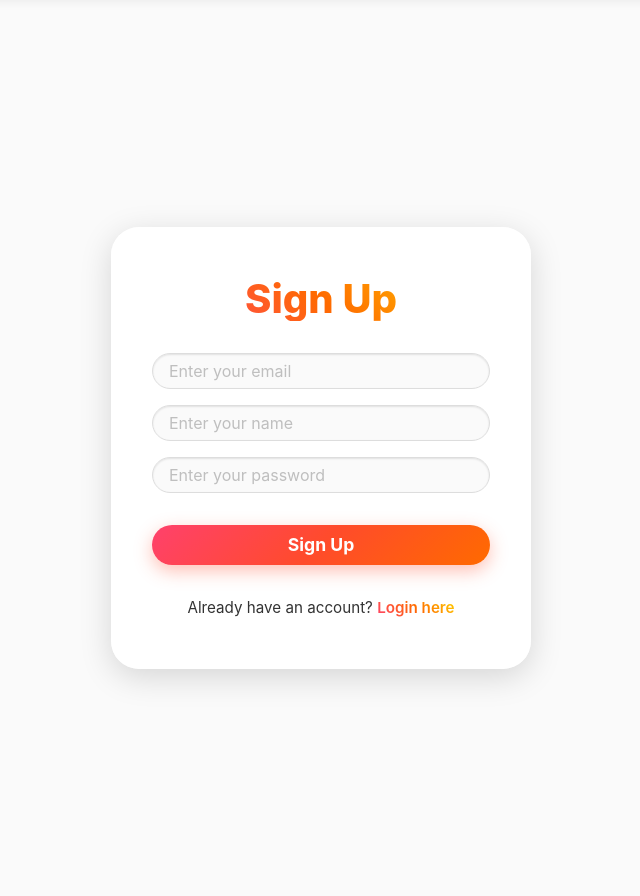
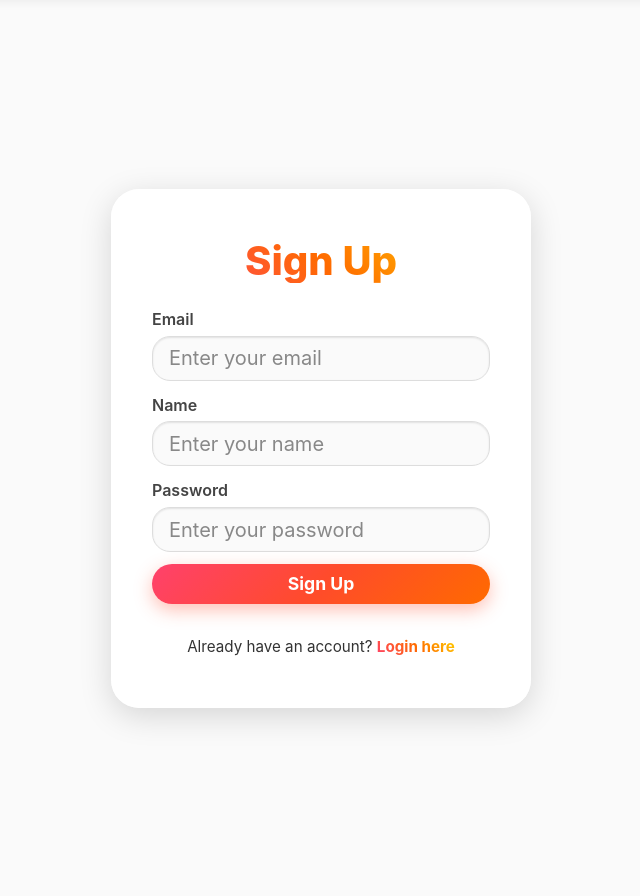
Before and after one commit to JospinJudes/hello-python-ci, a Flask app: page /signup in a window 1280 px wide. Shown: the part 71-967 px from the top of the page, without its empty margins (319-959 px from the left). Run offline with Flask 3, Linux system fonts and the light colour scheme; some libraries are stand-ins or nearby versions.

Commit message:
HTML Sign Up Form

```diff
--- a/flask_auth/project/templates/signup.html
+++ b/flask_auth/project/templates/signup.html
@@ -1,31 +1,19 @@
 {% extends "base.html" %}
 
 {% block content %}
-<div class="signup-container" style="display:flex; justify-content:center; align-items:center; min-height:100vh; padding:1rem;">
+<div class="signup-container page-background" style="display:flex; justify-content:center; align-items:center; min-height:100vh; padding:1rem;">
 
-    <div class="signup-box"
-         style="
-            background: rgba(255, 255, 255, 0.95);
-            border-radius: 28px;
-            padding: 3rem 2.5rem;
-            max-width: 420px;
-            width: 100%;
-            backdrop-filter: blur(10px);
-            -webkit-backdrop-filter: blur(10px);
-            box-shadow: 0 8px 32px rgba(0,0,0,0.15);
-            border: 1px solid rgba(255, 255, 255, 0.2);
-         ">
+    <div class="signup-box">
 
-        <h2 class="title gradient-text" style="font-size:2.5rem; text-align:center; margin-bottom:2rem; font-weight:800;">
+        <h2 class="title gradient-text signup-title">
             Sign Up
         </h2>
 
-                <!-- Flash messages -->
+        <!-- Flash messages -->
         {% with messages = get_flashed_messages(with_categories=true) %}
         {% if messages %}
             {% for category, message in messages %}
             {% if category == 'success' %}
-                <!-- Message de succès vert -->
                 <div class="notification" style="
                     border-radius: 12px;
                     padding: 0.8rem 1rem;
@@ -33,21 +21,18 @@
                     font-weight: 600;
                     text-align: center;
                     background: rgba(56, 161, 105, 0.85);
-                    color: white;
-                ">
+                    color: white;">
                     {{ message }}
                 </div>
             {% else %}
-                <!-- Messages d'erreur / email exists -->
                 <div class="notification" style="
                     border-radius: 12px;
-                    padding:0.8rem 1rem;
-                    margin-bottom:1.5rem;
-                    font-weight:600;
-                    text-align:center;
+                    padding: 0.8rem 1rem;
+                    margin-bottom: 1.5rem;
+                    font-weight: 600;
+                    text-align: center;
                     background: rgba(255,37,37,0.85);
-                    color:white;
-                ">
+                    color:white;">
                     {{ message }}
                     {% if category == 'email_exists' %}
                         <br>Go to <a href="{{ url_for('auth.login') }}" class="gradient-text" style="font-weight:600;">login page</a>.
@@ -58,100 +43,174 @@
         {% endif %}
         {% endwith %}
 
-        <!-- Script pour effacer automatiquement les messages de succès -->
+        <!-- Script auto-remove success -->
         <script>
         document.querySelectorAll('.notification').forEach(msg => {
-            // On ne supprime que les messages verts (success)
             if (msg.style.background.includes('56, 161, 105')) {
                 setTimeout(() => {
                     msg.style.opacity = 0;
                     setTimeout(() => msg.remove(), 500);
-                }, 3000); // disparaît après 3s
+                }, 3000);
             }
         });
         </script>
 
-        <form method="POST" action="/signup" novalidate style="display:flex; flex-direction:column; gap:1rem;">
+        <!-- FORM -->
+        <form method="POST" action="/signup" novalidate class="signup-form">
+
             <!-- Email -->
-            <input class="input is-medium"
-                   type="email"
-                   name="email"
-                   placeholder="Enter your email"
-                   required
-                   style="
-                       border-radius: 18px;
-                       padding: 1rem;
-                       font-size: 1rem;
-                       background: rgba(250,250,250,0.95);
-                       border: 1px solid #ddd;
-                       transition: 0.3s;
-                   "
-                   onfocus="this.style.borderColor='#ff416c'; this.style.boxShadow='0 0 8px rgba(255,65,108,0.5)';"
-                   onblur="this.style.borderColor='#ddd'; this.style.boxShadow='none';"
-            >
+            <div class="field">
+                <label for="email" class="field-label">Email</label>
+                <input class="input is-medium"
+                       id="email"
+                       name="email"
+                       type="email"
+                       placeholder="Enter your email"
+                       required>
+            </div>
 
             <!-- Name -->
-            <input class="input is-medium"
-                   type="text"
-                   name="name"
-                   placeholder="Enter your name"
-                   required
-                   style="
-                       border-radius: 18px;
-                       padding: 1rem;
-                       font-size: 1rem;
-                       background: rgba(250,250,250,0.95);
-                       border: 1px solid #ddd;
-                       transition: 0.3s;
-                   "
-                   onfocus="this.style.borderColor='#ff416c'; this.style.boxShadow='0 0 8px rgba(255,65,108,0.5)';"
-                   onblur="this.style.borderColor='#ddd'; this.style.boxShadow='none';"
-            >
+            <div class="field">
+                <label for="name" class="field-label">Name</label>
+                <input class="input is-medium"
+                       id="name"
+                       name="name"
+                       type="text"
+                       placeholder="Enter your name"
+                       required>
+            </div>
 
             <!-- Password -->
-            <input class="input is-medium"
-                   type="password"
-                   name="password"
-                   placeholder="Enter your password"
-                   required
-                   style="
-                       border-radius: 18px;
-                       padding: 1rem;
-                       font-size: 1rem;
-                       background: rgba(250,250,250,0.95);
-                       border: 1px solid #ddd;
-                       transition: 0.3s;
-                   "
-                   onfocus="this.style.borderColor='#ff416c'; this.style.boxShadow='0 0 8px rgba(255,65,108,0.5)';"
-                   onblur="this.style.borderColor='#ddd'; this.style.boxShadow='none';"
-            >
+            <div class="field">
+                <label for="password" class="field-label">Password</label>
+                <input class="input is-medium"
+                       id="password"
+                       name="password"
+                       type="password"
+                       placeholder="Enter your password"
+                       required>
+            </div>
 
             <!-- Submit -->
-            <button type="submit" class="button is-medium is-fullwidth" style="
-                    margin-top:1rem;
-                    border-radius:22px;
-                    padding:1rem;
-                    font-size:1.1rem;
-                    font-weight:bold;
-                    background: linear-gradient(135deg,#ff416c,#ff4b2b,#ff6a00);
-                    border:none;
-                    color:white;
-                    box-shadow:0 6px 18px rgba(255,75,43,0.35);
-                    cursor:pointer;
-                    transition:0.3s;
-                "
-                onmouseover="this.style.transform='scale(1.03)'; this.style.boxShadow='0 8px 22px rgba(255,75,43,0.45)';"
-                onmouseout="this.style.transform='scale(1)'; this.style.boxShadow='0 6px 18px rgba(255,75,43,0.35)';">
+            <button type="submit" class="button signup-submit">
                 Sign Up
             </button>
+
         </form>
 
         <!-- Extra links -->
-        <p class="has-text-centered" style="margin-top:2rem; font-size:0.95rem; color:#333;">
+        <p class="signup-extra">
             Already have an account?
-            <a href="{{ url_for('auth.login') }}" class="gradient-text" style="font-weight:600;">Login here</a>
+            <a href="{{ url_for('auth.login') }}" class="gradient-text">Login here</a>
         </p>
 
     </div>
 </div>
+
+<!-- ===== Styles signup (identiques à login) ===== -->
+<style>
+
+.signup-box {
+    background: rgba(255, 255, 255, 0.95);
+    border-radius: 28px;
+    padding: 3rem 2.5rem;
+    max-width: 420px;
+    width: 100%;
+    backdrop-filter: blur(10px);
+    -webkit-backdrop-filter: blur(10px);
+    box-shadow: 0 8px 32px rgba(0,0,0,0.15);
+    border: 1px solid rgba(255, 255, 255, 0.2);
+    transition: background 0.3s, color 0.3s, border 0.3s;
+}
+
+/* Title */
+.signup-title {
+    font-size: 2.5rem;
+    text-align: center;
+    margin-bottom: 2rem;
+    font-weight: 800;
+}
+
+/* Same form style */
+.field {
+    display: flex;
+    flex-direction: column;
+    align-items: flex-start;
+    margin-bottom: 1.5rem;
+    width: 100%;
+}
+
+.field-label {
+    font-weight: 600;
+    margin-bottom: 0.3rem;
+    color: #444;
+}
+
+.signup-form input {
+    border-radius: 18px;
+    padding: 1rem;
+    font-size: 1rem;
+    background: rgba(250,250,250,0.95);
+    border: 1px solid #ddd;
+    transition: 0.3s;
+    color: #333;
+    width: 100%;
+}
+
+.signup-form input::placeholder {
+    color: #888;
+}
+
+/* Submit button */
+.signup-submit {
+    border-radius: 22px;
+    padding: 1rem;
+    font-size: 1.1rem;
+    font-weight: bold;
+    background: linear-gradient(135deg,#ff416c,#ff4b2b,#ff6a00);
+    border: none;
+    color: white;
+    box-shadow: 0 6px 18px rgba(255,75,43,0.35);
+    cursor: pointer;
+    transition: 0.3s;
+    width: 100%;
+}
+.signup-submit:hover {
+    transform: scale(1.03);
+    box-shadow: 0 8px 22px rgba(255,75,43,0.45);
+}
+
+/* Extra links */
+.signup-extra {
+    margin-top: 2rem;
+    font-size: 0.95rem;
+    color: #333;
+    text-align: center;
+}
+
+/* ===== Dark theme ===== */
+body.dark-theme .signup-box {
+    background: rgba(30,30,30,0.95);
+    border: 1px solid rgba(255,255,255,0.1);
+}
+body.dark-theme .signup-title {
+    color: #fff;
+}
+body.dark-theme .field-label {
+    color: #e0e0e0;
+}
+body.dark-theme .signup-form input {
+    background: rgba(50,50,50,0.9);
+    color: #f0f0f0;
+    border: 1px solid #555;
+}
+body.dark-theme .signup-form input::placeholder {
+    color: #ccc;
+}
+body.dark-theme .signup-extra {
+    color: #ccc;
+}
+
+</style>
+
 {% endblock %}
```
